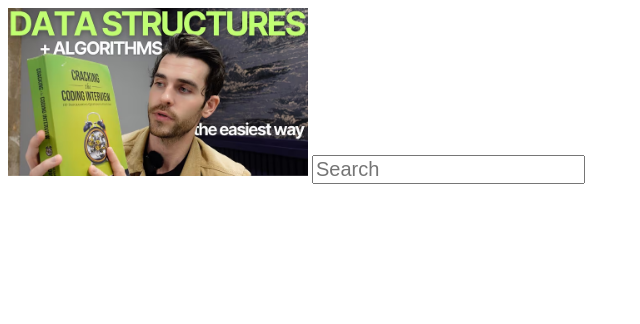
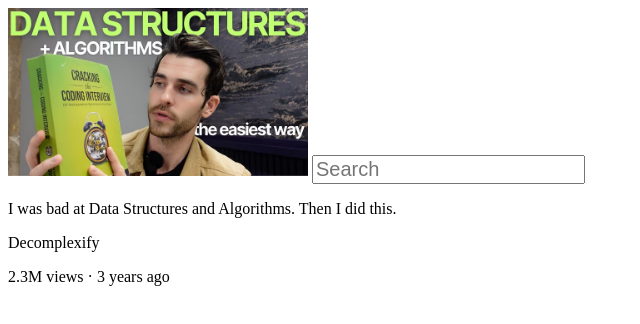
Before and after one commit to PaulinJ/YouTubeClone, a plain HTML site: page youtube.html in a window 1280 px wide. Shown: the whole page, without its empty margins (0-640 px from the left). Drawn offline with Linux system fonts and the light colour scheme.

Commit message:
Starting where we left off

```diff
--- a/youtube.html
+++ b/youtube.html
@@ -19,6 +19,16 @@
     <body>
         <img class="thumbnail" src="thumbnails/Datastucturebookavif.avif">
         <input class="search-bar" type="text" placeholder="Search">
+
+        <p>
+            I was bad at Data Structures and Algorithms. Then I did this.
+        </p>
+        <p>
+            Decomplexify
+        </p>
+        <p>
+            2.3M views &middot; 3 years ago
+        </p>
     </body>
 
 
```
